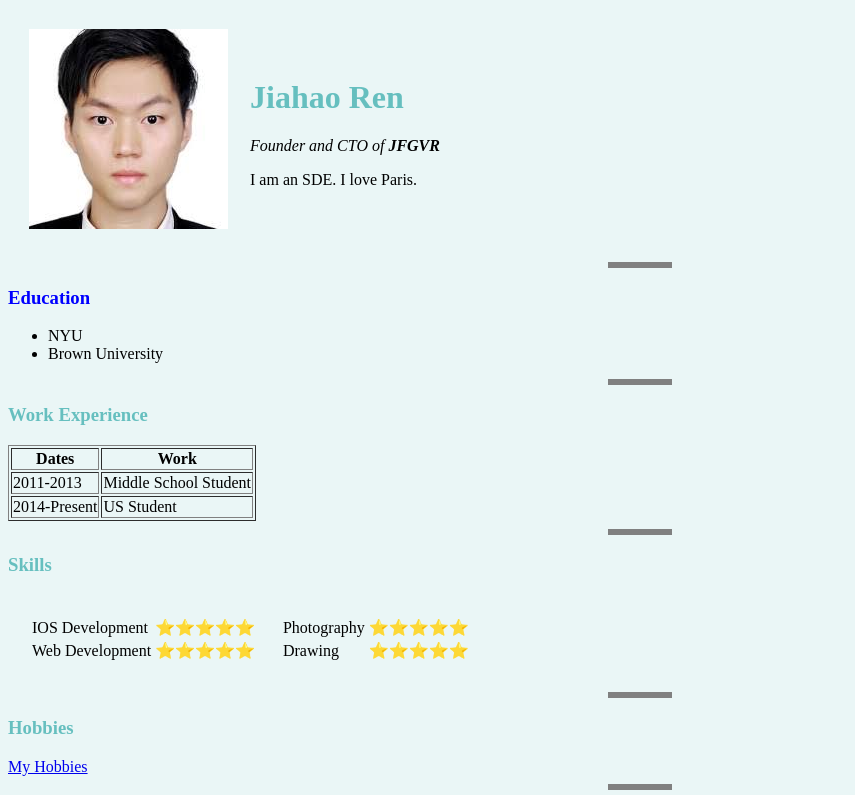
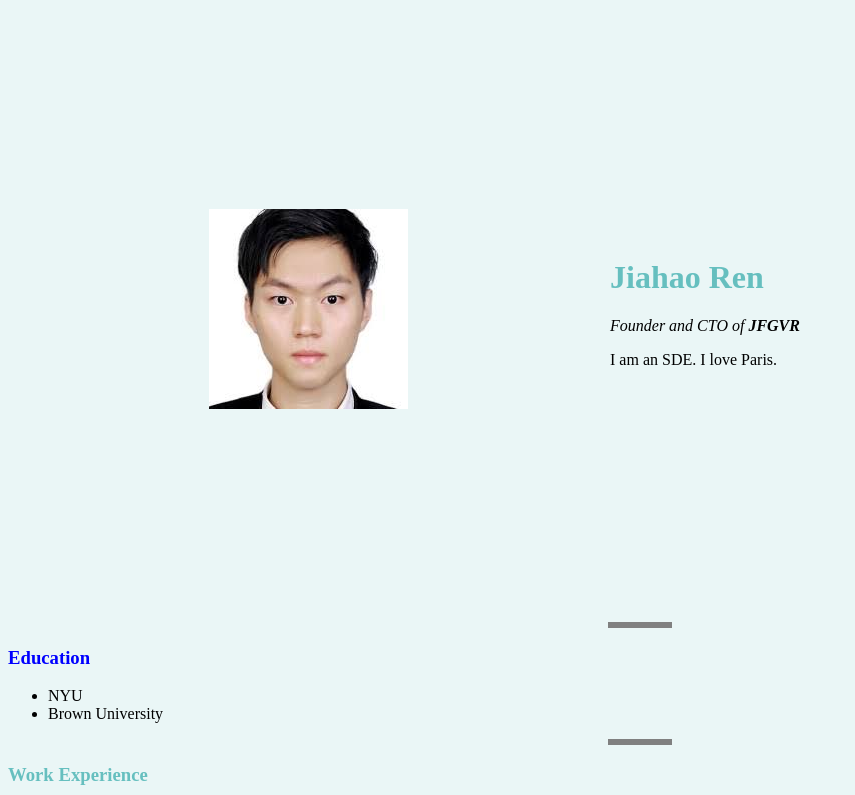
Before and after one commit to aren10/SDE, a plain HTML site: page index.html in a window 1280 px wide. Shown: the top 795 px of the page, without its empty margins (0-855 px from the left). Drawn offline with Linux system fonts and the light colour scheme.

Commit message:
Update index.html

```diff
--- a/index.html
+++ b/index.html
@@ -14,7 +14,7 @@
 
 
 <body>
-    <table cellspacing="20">
+    <table cellspacing="200">
         <tbody>
             <tr>
                 <td><img class="profile jiahao_ren" src="Jiahao Ren Profile Picture.jpeg", alt="Jiahao Ren Profile Picture"></td>
```
